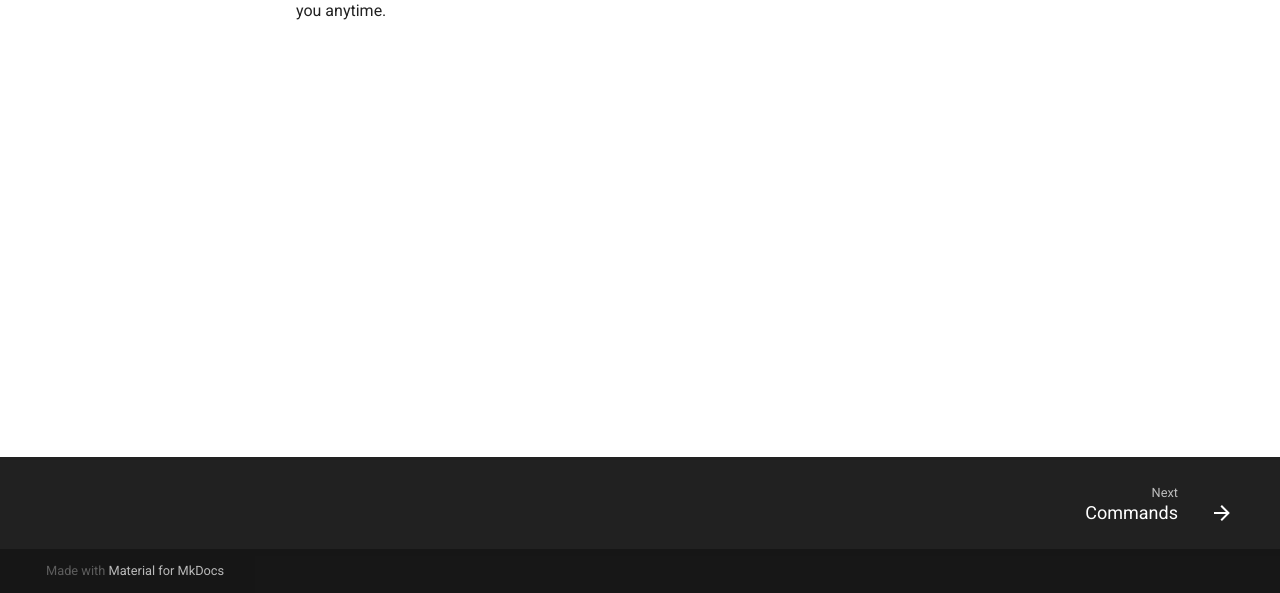
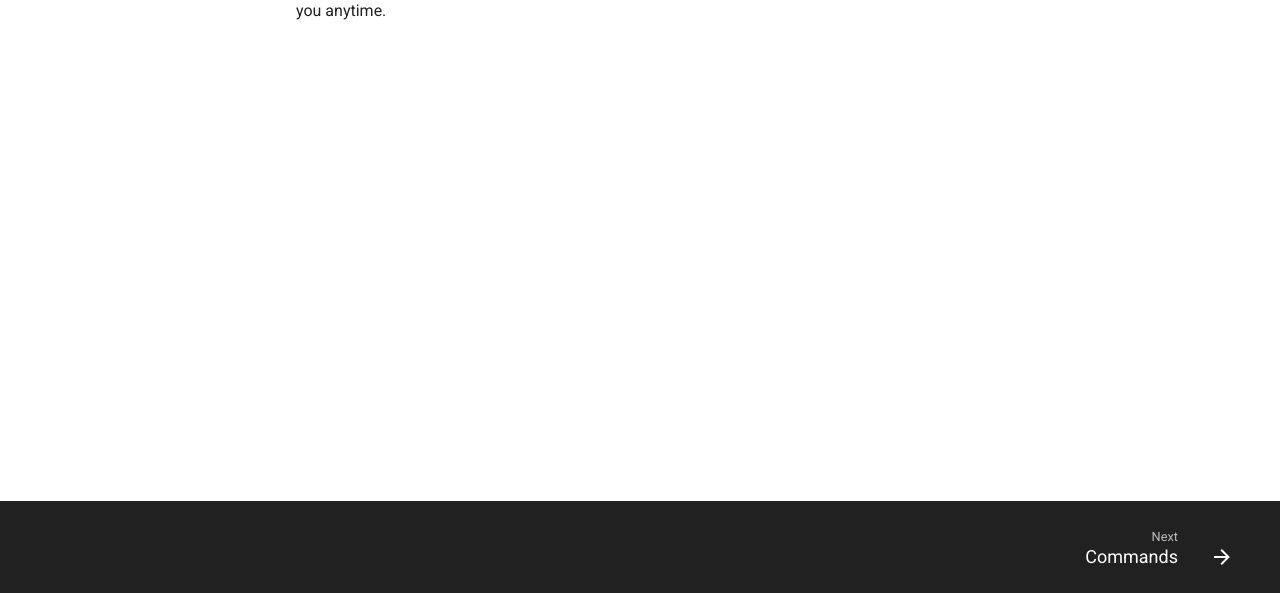
Before and after one commit to product-puppetest/product-puppetest.github.io, a plain HTML site: page index.html in a window 1280 px wide. Shown: the part 207-800 px from the top of the page. Drawn offline with Linux system fonts and the light colour scheme.

Commit message:
Initial commit

```diff
--- a/index.html
+++ b/index.html
@@ -256,16 +256,7 @@
     </div>
 
   <div class="md-footer-meta md-typeset">
-    <div class="md-footer-meta__inner md-grid">
-      <div class="md-footer-copyright">
 
-        Made with
-        <a href="https://squidfunk.github.io/mkdocs-material/" target="_blank" rel="noopener">
-          Material for MkDocs
-        </a>
-      </div>
-
-    </div>
   </div>
 </footer>
 
```
Also changed, not shown: commands/index.html (+0 -6 lines).
